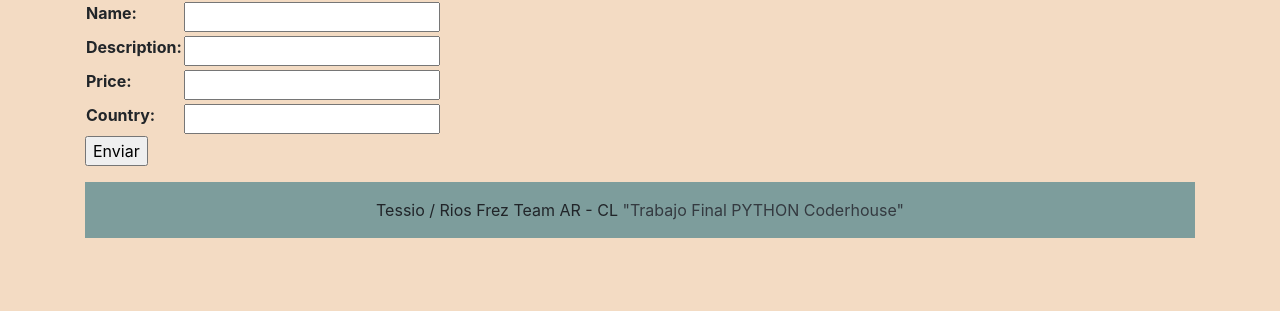
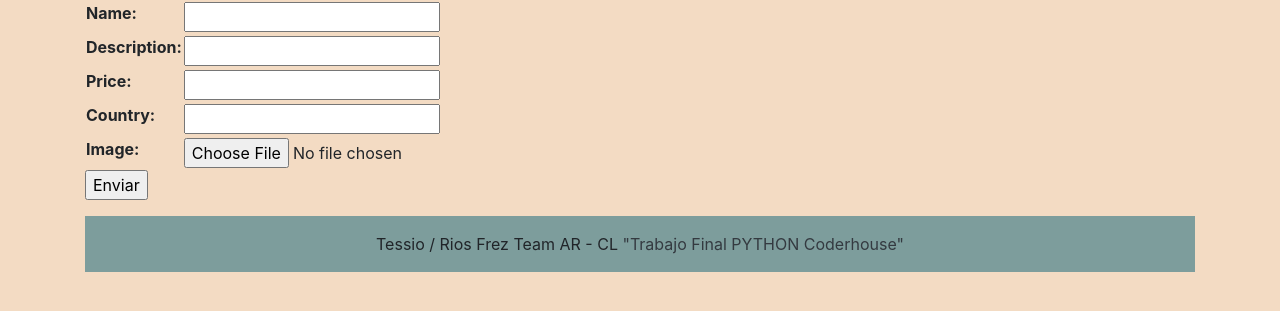
Before and after one commit to joseignaciotessio/Entrega1-Rios-Perez-Tessio, a Django app: page /Products_upload_form/ in a window 1280 px wide; the page is wider, and only the part inside the window is pictured. Shown: the part 92-403 px from the top of that part. Run offline with Django 4.2, Linux system fonts and the light colour scheme.

Commit message:
Agregado de imagenes a productos en NUESTROS PROD

```diff
--- a/proyecto_final/nutrisur/forms.py
+++ b/proyecto_final/nutrisur/forms.py
@@ -7,15 +7,17 @@ class Products_upload_form(forms.Form):
     description = forms.CharField(max_length=500)
     price = forms.IntegerField()
     country = forms.CharField(max_length=40)
+    image = forms.ImageField(required=False)
 
 
 class Categories_upload_form(forms.Form):
-
     categoria = forms.CharField(max_length=50)
     description = forms.CharField(max_length=150)
+    image = forms.ImageField(required=False)
 
 
 class Presentations_upload_form(forms.Form):
 
     tipo = forms.CharField(max_length=50)
     volumen = forms.IntegerField()
+    image = forms.ImageField(required=False)
--- a/proyecto_final/nutrisur/models.py
+++ b/proyecto_final/nutrisur/models.py
@@ -7,15 +7,18 @@ class Healthdrink(models.Model):
     description = models.CharField(max_length=500,null=True,blank=True)
     price = models.FloatField()
     country = models.CharField(max_length=40)
+    image = models.ImageField(upload_to='products/', null=True, blank=True)
 
 class Category(models.Model):
     categoria = models.CharField(max_length=50,null=True,blank=True)
     description = models.CharField(max_length=150,null=True,blank=True)
     activo = models.BooleanField(default=True)
+    image = models.ImageField(upload_to='products/', null=True, blank=True)
 
 class Container(models.Model):
     tipo = models.CharField(max_length=50,null=True,blank=True)
     volumen = models.IntegerField()
+    image = models.ImageField(upload_to='products/', null=True, blank=True)
 
 class Sale(models.Model):
     oferta = models.CharField(max_length=50)
--- a/proyecto_final/nutrisur/views.py
+++ b/proyecto_final/nutrisur/views.py
@@ -32,14 +32,15 @@ def create_products(request):
     print(request.POST)
 
     if request.method == 'POST':
-        form = Products_upload_form(request.POST)
+        form = Products_upload_form(request.POST, request.FILE)
 
         if form.is_valid():
             Healthdrink.objects.create(
                 name=form.cleaned_data['name'],
                 description=form.cleaned_data['description'],
                 price=form.cleaned_data['price'],
-                country=form.cleaned_data['country']
+                country=form.cleaned_data['country'],
+                image = form.cleaned_data['image']
             )
             return redirect(products)
 
--- a/proyecto_final/templates/healthdrink.html
+++ b/proyecto_final/templates/healthdrink.html
@@ -9,6 +9,11 @@
 {% for i in Healthdrink %}
 
 <div class="card" style="width: 18rem;">
+  {% if product.image %}
+        <img src="{{product.image.url}}" class="card-img-top">
+        {% else %}
+        <img src="https://i0.wp.com/edtechreviews.net/wp-content/uploads/2021/12/coderhouse_logo.png?resize=750%2C750&ssl=1" class="card-img-top">
+        {% endif %}
     <ul class="list-group list-group-light">
       <li class="list-group-item px-3">nombre: {{i.name}}</li>
       <li class="list-group-item px-3">descripcion: {{i.description}} </li>
--- a/proyecto_final/templates/products_load.html
+++ b/proyecto_final/templates/products_load.html
@@ -6,7 +6,7 @@ Carga de productos
 
 {% block contenido_que_cambia %}
 
-<form action="" method="POST">
+<form action="" method="POST" enctype="multipart/form-data">
 {% csrf_token %}
 
 <table>
```
Also changed, not shown: proyecto_final/db.sqlite3, proyecto_final/media/products/Kirkland_Signature_Drinking_Water_1.5L_20050508.jpg (added), proyecto_final/media/products/Kirkland_Signature_Drinking_Water_1.5L_20050508_HmYbdYS.jpg (added), proyecto_final/nutrisur/migrations/0005_category_image_container_image_healthdrink_image.py (added).
